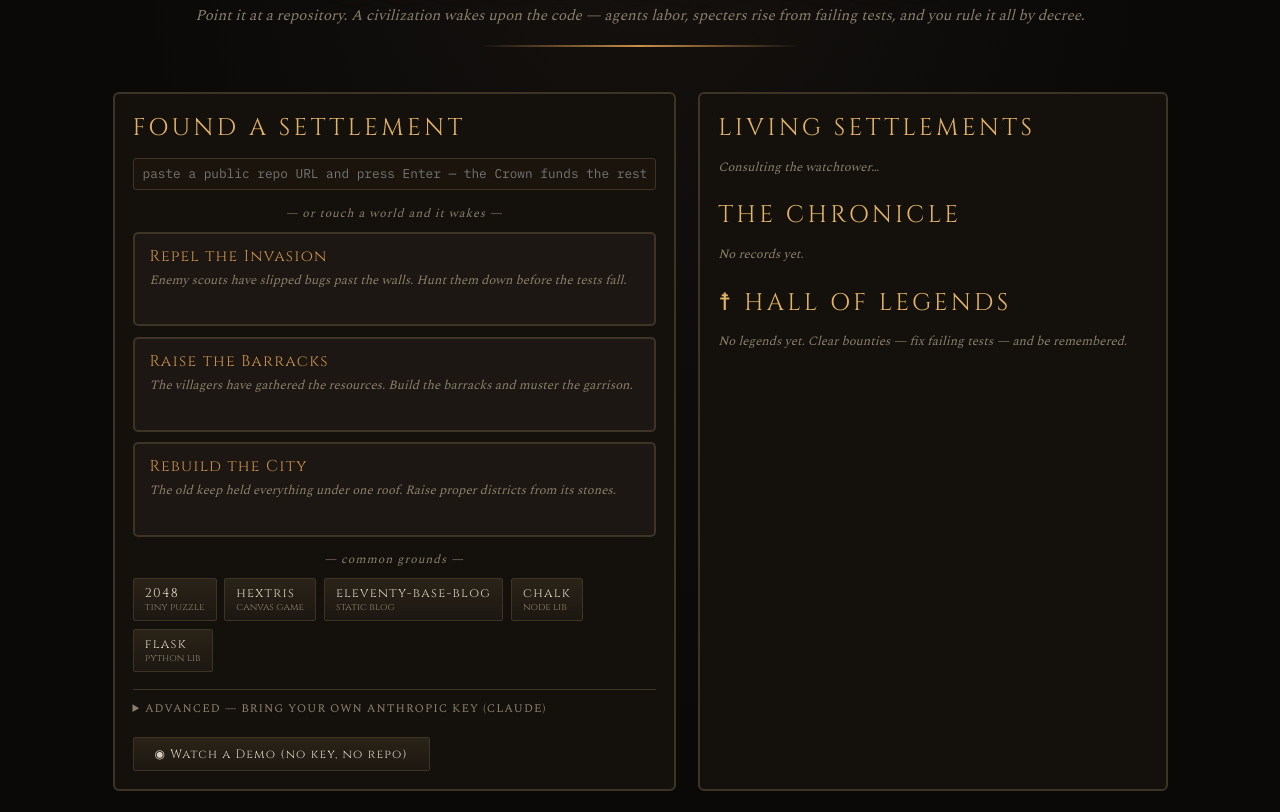
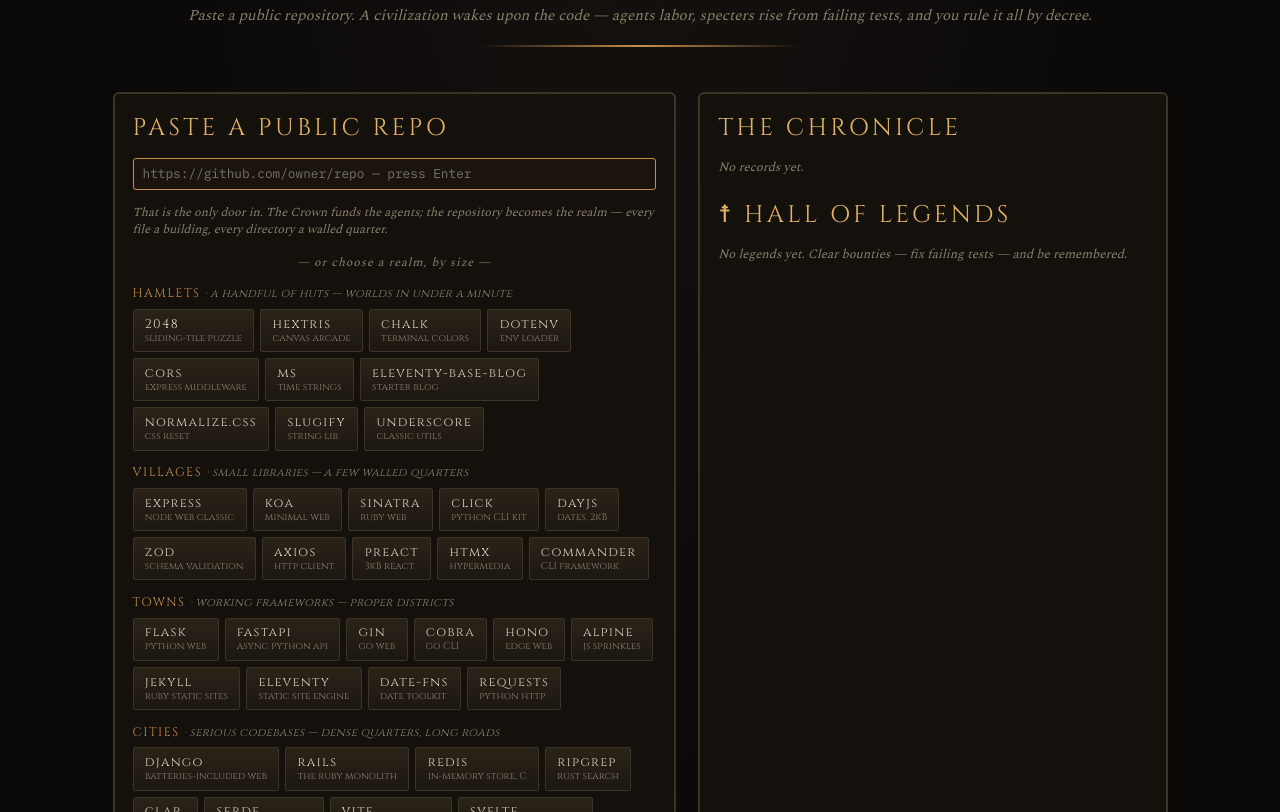
Before and after one commit to jessesilver-hai/crab-wise, a website built with Vite: page apps/web/index.html in a window 1280 px wide. Shown: the part 140-952 px from the top of the page. Built offline with nearby package versions, Linux system fonts and the light colour scheme; files whose address does not match are found by name.

Commit message:
Single-purpose lobby: paste a public repo, or pick from 50 curated realms
One door in, stated plainly. Removes the scenario cards, BYOK panel, demo
button, and Living Settlements section. The preset catalog grows 5 -> 50
public repos in five honest complexity tiers (Hamlets, Villages, Towns,
Cities, Metropolises), each chip a one-click Crown-funded start. Chronicle
and Hall of Legends remain.

Co-authored-by: factory-droid[bot] <138933559+factory-droid[bot]@users.noreply.github.com>

```diff
--- a/apps/web/src/lobby.ts
+++ b/apps/web/src/lobby.ts
@@ -1,59 +1,119 @@
-import { TASKS } from "@agent-empires/tasks";
 import { fetchMatches } from "./relay.js";
 import { startSettlement } from "./host.js";
-import { startDemoMatch } from "./demo.js";
 import { escapeHtml } from "./match-view.js";
 import type { HallEntry, MatchSummary } from "@agent-empires/protocol";
 
-const KEY_STORAGE = "agent-empires-api-key";
+type RepoChip = { label: string; url: string; note: string };
+type Tier = { name: string; hint: string; repos: RepoChip[] };
+
+// One door in: a public repo. Tiers are honest about how big a realm rises.
+const TIERS: Tier[] = [
+  {
+    name: "Hamlets",
+    hint: "a handful of huts — worlds in under a minute",
+    repos: [
+      { label: "2048", url: "https://github.com/gabrielecirulli/2048", note: "sliding-tile puzzle" },
+      { label: "hextris", url: "https://github.com/Hextris/hextris", note: "canvas arcade" },
+      { label: "chalk", url: "https://github.com/chalk/chalk", note: "terminal colors" },
+      { label: "dotenv", url: "https://github.com/motdotla/dotenv", note: "env loader" },
+      { label: "cors", url: "https://github.com/expressjs/cors", note: "express middleware" },
+      { label: "ms", url: "https://github.com/vercel/ms", note: "time strings" },
+      { label: "eleventy-base-blog", url: "https://github.com/11ty/eleventy-base-blog", note: "starter blog" },
+      { label: "normalize.css", url: "https://github.com/necolas/normalize.css", note: "css reset" },
+      { label: "slugify", url: "https://github.com/sindresorhus/slugify", note: "string lib" },
+      { label: "underscore", url: "https://github.com/jashkenas/underscore", note: "classic utils" },
+    ],
+  },
+  {
+    name: "Villages",
+    hint: "small libraries — a few walled quarters",
+    repos: [
+      { label: "express", url: "https://github.com/expressjs/express", note: "node web classic" },
+      { label: "koa", url: "https://github.com/koajs/koa", note: "minimal web" },
+      { label: "sinatra", url: "https://github.com/sinatra/sinatra", note: "ruby web" },
+      { label: "click", url: "https://github.com/pallets/click", note: "python CLI kit" },
+      { label: "dayjs", url: "https://github.com/iamkun/dayjs", note: "dates, 2kB" },
+      { label: "zod", url: "https://github.com/colinhacks/zod", note: "schema validation" },
+      { label: "axios", url: "https://github.com/axios/axios", note: "http client" },
+      { label: "preact", url: "https://github.com/preactjs/preact", note: "3kB react" },
+      { label: "htmx", url: "https://github.com/bigskysoftware/htmx", note: "hypermedia" },
+      { label: "commander", url: "https://github.com/tj/commander.js", note: "CLI framework" },
+    ],
+  },
+  {
+    name: "Towns",
+    hint: "working frameworks — proper districts",
+    repos: [
+      { label: "flask", url: "https://github.com/pallets/flask", note: "python web" },
+      { label: "fastapi", url: "https://github.com/fastapi/fastapi", note: "async python api" },
+      { label: "gin", url: "https://github.com/gin-gonic/gin", note: "go web" },
+      { label: "cobra", url: "https://github.com/spf13/cobra", note: "go CLI" },
+      { label: "hono", url: "https://github.com/honojs/hono", note: "edge web" },
+      { label: "alpine", url: "https://github.com/alpinejs/alpine", note: "js sprinkles" },
+      { label: "jekyll", url: "https://github.com/jekyll/jekyll", note: "ruby static sites" },
+      { label: "eleventy", url: "https://github.com/11ty/eleventy", note: "static site engine" },
+      { label: "date-fns", url: "https://github.com/date-fns/date-fns", note: "date toolkit" },
+      { label: "requests", url: "https://github.com/psf/requests", note: "python http" },
+    ],
+  },
+  {
+    name: "Cities",
+    hint: "serious codebases — dense quarters, long roads",
+    repos: [
+      { label: "django", url: "https://github.com/django/django", note: "batteries-included web" },
+      { label: "rails", url: "https://github.com/rails/rails", note: "the ruby monolith" },
+      { label: "redis", url: "https://github.com/redis/redis", note: "in-memory store, C" },
+      { label: "ripgrep", url: "https://github.com/BurntSushi/ripgrep", note: "rust search" },
+      { label: "clap", url: "https://github.com/clap-rs/clap", note: "rust CLI" },
+      { label: "serde", url: "https://github.com/serde-rs/serde", note: "rust serialization" },
+      { label: "vite", url: "https://github.com/vitejs/vite", note: "frontend tooling" },
+      { label: "svelte", url: "https://github.com/sveltejs/svelte", note: "compiler framework" },
+      { label: "bootstrap", url: "https://github.com/twbs/bootstrap", note: "css framework" },
+      { label: "fastify", url: "https://github.com/fastify/fastify", note: "fast node web" },
+    ],
+  },
+  {
+    name: "Metropolises",
+    hint: "vast realms — slower to raise, capped at 1200 buildings",
+    repos: [
+      { label: "cpython", url: "https://github.com/python/cpython", note: "the python interpreter" },
+      { label: "typescript", url: "https://github.com/microsoft/TypeScript", note: "the type checker" },
+      { label: "react", url: "https://github.com/facebook/react", note: "the ui library" },
+      { label: "vue", url: "https://github.com/vuejs/core", note: "vue 3 core" },
+      { label: "webpack", url: "https://github.com/webpack/webpack", note: "the old bundler" },
+      { label: "tailwindcss", url: "https://github.com/tailwindlabs/tailwindcss", note: "utility css" },
+      { label: "laravel", url: "https://github.com/laravel/framework", note: "php framework" },
+      { label: "cargo", url: "https://github.com/rust-lang/cargo", note: "rust package manager" },
+      { label: "elixir", url: "https://github.com/elixir-lang/elixir", note: "the language" },
+      { label: "git", url: "https://github.com/git/git", note: "git itself" },
+    ],
+  },
+];
 
 export function renderLobby(root: HTMLElement): void {
-  const savedKey = localStorage.getItem(KEY_STORAGE) ?? "";
   root.innerHTML = `
     <div class="lobby">
       <div class="hero">
         <h1>AGENT EMPIRES</h1>
-        <p class="tagline">Point it at a repository. A civilization wakes upon the code —
+        <p class="tagline">Paste a public repository. A civilization wakes upon the code —
         agents labor, specters rise from failing tests, and you rule it all by decree.</p>
         <div class="rule"></div>
       </div>
       <div class="lobby-grid">
         <div class="panel" id="found-panel">
-          <h2>Found a Settlement</h2>
+          <h2>Paste a Public Repo</h2>
           <div class="form-row">
-            <input id="repo-url" type="text" placeholder="paste a public repo URL and press Enter — the Crown funds the rest" />
+            <input id="repo-url" type="text" autofocus
+              placeholder="https://github.com/owner/repo — press Enter" />
           </div>
+          <div class="one-door">That is the only door in. The Crown funds the agents;
+          the repository becomes the realm — every file a building, every directory a walled quarter.</div>
           <div class="error-note" id="start-error"></div>
-          <div class="sample-label">— or touch a world and it wakes —</div>
-          <div id="sample-list"></div>
-          <div class="sample-label">— common grounds —</div>
-          <div id="common-list"></div>
-          <details class="advanced">
-            <summary>Advanced — bring your own Anthropic key (Claude)</summary>
-            <div class="form-row">
-              <label>Anthropic API key</label>
-              <input id="api-key" type="password" placeholder="sk-ant-… (never leaves your browser)" value="${escapeHtml(savedKey)}" />
-              <div class="key-note">
-                By default the Crown pays for inference (Grok 4.6 via OpenRouter) — no key needed.
-                With your key, only tool calls travel to the sandbox.
-                <label style="display:inline"><input id="remember-key" type="checkbox" style="width:auto" ${savedKey ? "checked" : ""}/> remember key in this browser</label>
-              </div>
-            </div>
-            <div class="form-row">
-              <label>Model</label>
-              <select id="model">
-                <option value="">Grok 4.6 — Crown-funded, no key needed</option>
-                <option value="claude-sonnet-4-5">Claude Sonnet 4.5 (your key)</option>
-                <option value="claude-haiku-4-5">Claude Haiku 4.5 (your key, scrappier workers)</option>
-              </select>
-            </div>
-          </details>
-          <button id="demo-btn" class="demo-link">◉ Watch a Demo (no key, no repo)</button>
+          <div class="sample-label">— or choose a realm, by size —</div>
+          <div id="tier-list"></div>
         </div>
         <div class="panel">
-          <h2>Living Settlements</h2>
-          <div id="live-list"><p class="empty-note">Consulting the watchtower…</p></div>
-          <h2 style="margin-top:1.5rem">The Chronicle</h2>
+          <h2>The Chronicle</h2>
           <div id="finished-list"><p class="empty-note">No records yet.</p></div>
           <h2 style="margin-top:1.5rem">☨ Hall of Legends</h2>
           <div id="hall-list"><p class="empty-note">No legends yet. Clear bounties — fix failing tests — and be remembered.</p></div>
@@ -61,96 +121,57 @@
       </div>
       <p class="footer-note">
         Real software-engineering agents, rendered as an ancient-future strategy chronicle.<br/>
-        Sessions run in isolated sandboxes · themes are divined per repository · your key stays client-side ·
+        Sessions run in isolated sandboxes · themes are divined per repository ·
         <a href="/assets/3d/LICENSES.md" target="_blank" rel="noopener">3D art credits (KayKit, CC0)</a> · <a href="/assets/iso/LICENSES.md" target="_blank" rel="noopener">pixel art credits</a>
       </p>
     </div>`;
 
-  // Paste-or-pick: any card is a launch button; Enter in the URL field goes.
   const errorNote = root.querySelector<HTMLElement>("#start-error")!;
   const repoInput = root.querySelector<HTMLInputElement>("#repo-url")!;
   const foundPanel = root.querySelector<HTMLElement>("#found-panel")!;
   let starting = false;
 
-  function begin(repoUrl: string, repoLabel: string, firstOrder?: string) {
+  function begin(repoUrl: string, repoLabel: string) {
     if (starting) return;
-    const key = root.querySelector<HTMLInputElement>("#api-key")!.value.trim();
-    const model = root.querySelector<HTMLSelectElement>("#model")!.value;
-    const remember = root.querySelector<HTMLInputElement>("#remember-key")!.checked;
-    if (key && !key.startsWith("sk-ant-")) {
-      errorNote.textContent = "That does not look like an Anthropic API key (sk-ant-…).";
-      root.querySelector<HTMLDetailsElement>(".advanced")!.open = true;
-      return;
-    }
-    if (model && !key) {
-      errorNote.textContent = "Claude models need your Anthropic key — or clear the model to ride Crown-funded Grok.";
-      root.querySelector<HTMLDetailsElement>(".advanced")!.open = true;
-      return;
-    }
-    if (remember) localStorage.setItem(KEY_STORAGE, key);
-    else localStorage.removeItem(KEY_STORAGE);
-
     starting = true;
     errorNote.textContent = "";
     foundPanel.classList.add("starting");
-    startSettlement(document.getElementById("app")!, { repoUrl, repoLabel, apiKey: key, model, firstOrder }).catch(
-      (err) => {
-        errorNote.textContent = String(err);
-        starting = false;
-        foundPanel.classList.remove("starting");
-      },
-    );
+    startSettlement(document.getElementById("app")!, { repoUrl, repoLabel, apiKey: "", model: "" }).catch((err) => {
+      errorNote.textContent = String(err);
+      starting = false;
+      foundPanel.classList.remove("starting");
+    });
   }
 
   repoInput.addEventListener("keydown", (e) => {
     if (e.key !== "Enter") return;
     const typedUrl = repoInput.value.trim().replace(/\.git$/, "");
     if (!/^https:\/\/[\w.-]+\/[\w.~/-]+$/.test(typedUrl)) {
-      errorNote.textContent = "Enter a public https git URL, or touch a world below.";
+      errorNote.textContent = "Enter a public https git URL — or pick a realm below.";
       return;
     }
     begin(typedUrl, typedUrl.split("/").slice(-2).join("/"));
   });
 
-  const sampleList = root.querySelector<HTMLElement>("#sample-list")!;
-  sampleList.innerHTML = TASKS.map(
-    (t) => `
-    <div class="task-card" data-id="${t.id}">
-      <div class="t-title">${escapeHtml(t.title)}</div>
-      <div class="t-flavor">${escapeHtml(t.flavor)}</div>
-      <div class="t-go">⟡ wake this world</div>
+  const tierList = root.querySelector<HTMLElement>("#tier-list")!;
+  tierList.innerHTML = TIERS.map(
+    (tier, ti) => `
+    <div class="tier">
+      <div class="tier-label">${escapeHtml(tier.name)} <span>· ${escapeHtml(tier.hint)}</span></div>
+      <div class="chip-grid">${tier.repos
+        .map(
+          (r, ri) =>
+            `<button class="common-chip" data-t="${ti}" data-r="${ri}">${escapeHtml(r.label)}<span>${escapeHtml(r.note)}</span></button>`,
+        )
+        .join("")}</div>
     </div>`,
   ).join("");
-  for (const card of sampleList.querySelectorAll<HTMLElement>(".task-card")) {
-    card.onclick = () => {
-      const t = TASKS.find((x) => x.id === card.dataset.id)!;
-      begin(`sample:${t.id}`, t.title, t.description);
-    };
-  }
-
-  const COMMON_REPOS: { label: string; url: string; note: string }[] = [
-    { label: "2048", url: "https://github.com/gabrielecirulli/2048", note: "tiny puzzle" },
-    { label: "hextris", url: "https://github.com/Hextris/hextris", note: "canvas game" },
-    { label: "eleventy-base-blog", url: "https://github.com/11ty/eleventy-base-blog", note: "static blog" },
-    { label: "chalk", url: "https://github.com/chalk/chalk", note: "node lib" },
-    { label: "flask", url: "https://github.com/pallets/flask", note: "python lib" },
-  ];
-  const commonList = root.querySelector<HTMLElement>("#common-list")!;
-  commonList.innerHTML = COMMON_REPOS.map(
-    (r, i) => `<button class="common-chip" data-i="${i}">${escapeHtml(r.label)}<span>${escapeHtml(r.note)}</span></button>`,
-  ).join("");
-  for (const chip of commonList.querySelectorAll<HTMLElement>(".common-chip")) {
+  for (const chip of tierList.querySelectorAll<HTMLElement>(".common-chip")) {
     chip.onclick = () => {
-      const r = COMMON_REPOS[Number(chip.dataset.i)]!;
+      const r = TIERS[Number(chip.dataset.t)]!.repos[Number(chip.dataset.r)]!;
       begin(r.url, r.url.split("/").slice(-2).join("/"));
     };
   }
-
-  root.querySelector<HTMLButtonElement>("#demo-btn")!.onclick = () => {
-    startDemoMatch(document.getElementById("app")!).catch((err) => {
-      errorNote.textContent = String(err);
-    });
-  };
 
   refreshMatches(root);
   const interval = setInterval(() => {
@@ -161,13 +182,9 @@
 
 async function refreshMatches(root: HTMLElement) {
   try {
-    const { live, finished } = await fetchMatches();
-    const liveList = root.querySelector<HTMLElement>("#live-list");
+    const { finished } = await fetchMatches();
     const finishedList = root.querySelector<HTMLElement>("#finished-list");
-    if (!liveList || !finishedList) return;
-    liveList.innerHTML = live.length
-      ? live.map((m) => matchRow(m)).join("")
-      : '<p class="empty-note">The ash is quiet. Found a settlement.</p>';
+    if (!finishedList) return;
     finishedList.innerHTML = finished.length
       ? finished.map((m) => matchRow(m)).join("")
       : '<p class="empty-note">No records yet.</p>';
--- a/apps/web/src/style.css
+++ b/apps/web/src/style.css
@@ -126,7 +126,31 @@
 .task-card .t-go { color: var(--dim); font-size: 0.72rem; letter-spacing: 0.1em; text-transform: uppercase; margin-top: 0.45rem; opacity: 0; transition: opacity 0.15s; }
 .task-card:hover .t-go { opacity: 1; color: var(--gold); }
 
-#common-list { display: flex; flex-wrap: wrap; gap: 0.5rem; }
+.one-door {
+  color: var(--dim);
+  font-style: italic;
+  font-size: 0.82rem;
+  margin: 0.55rem 0 0.2rem;
+  line-height: 1.45;
+}
+.tier { margin-bottom: 0.9rem; }
+.tier-label {
+  font-family: "Cinzel", Georgia, serif;
+  color: var(--gold);
+  font-size: 0.82rem;
+  letter-spacing: 0.12em;
+  text-transform: uppercase;
+  margin: 0.9rem 0 0.45rem;
+}
+.tier-label span {
+  font-family: inherit;
+  color: var(--dim);
+  text-transform: none;
+  letter-spacing: 0.03em;
+  font-style: italic;
+  font-size: 0.76rem;
+}
+.chip-grid { display: flex; flex-wrap: wrap; gap: 0.4rem; }
 .common-chip {
   display: inline-flex;
   flex-direction: column;
```
